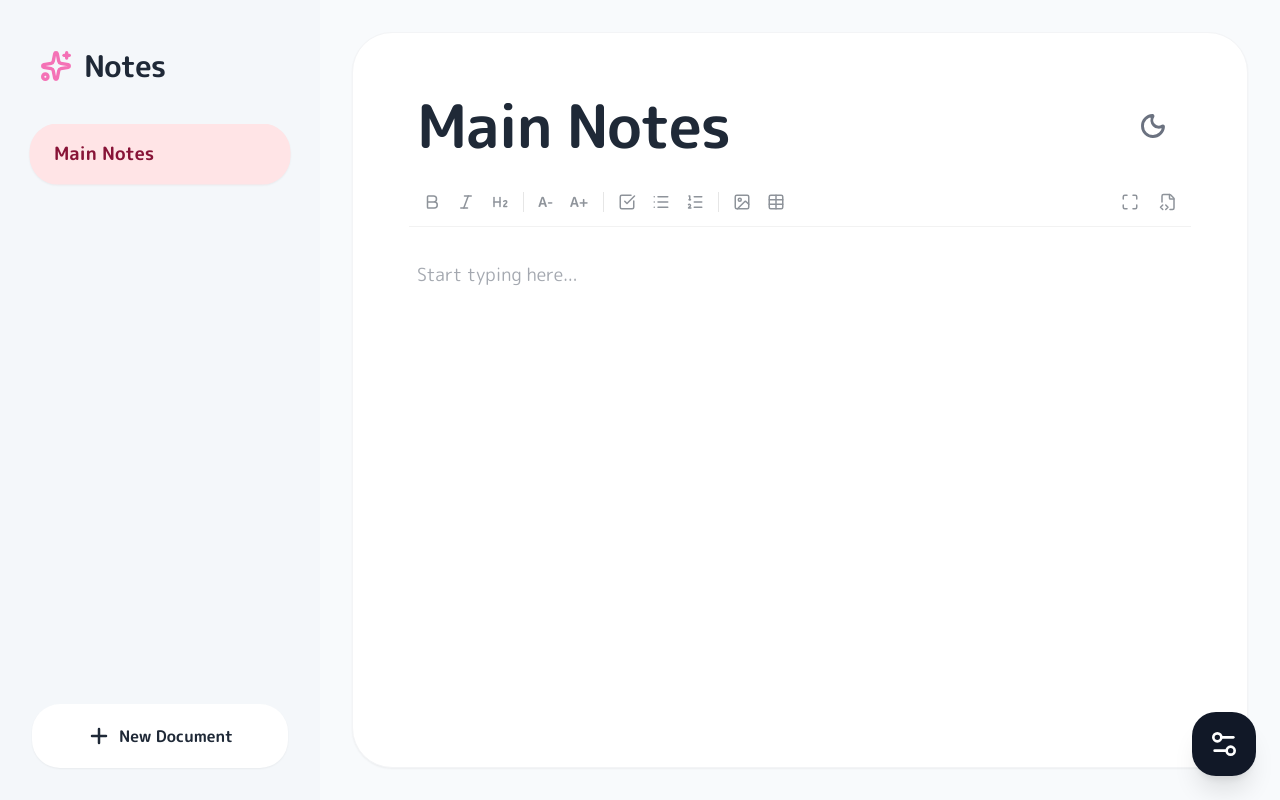
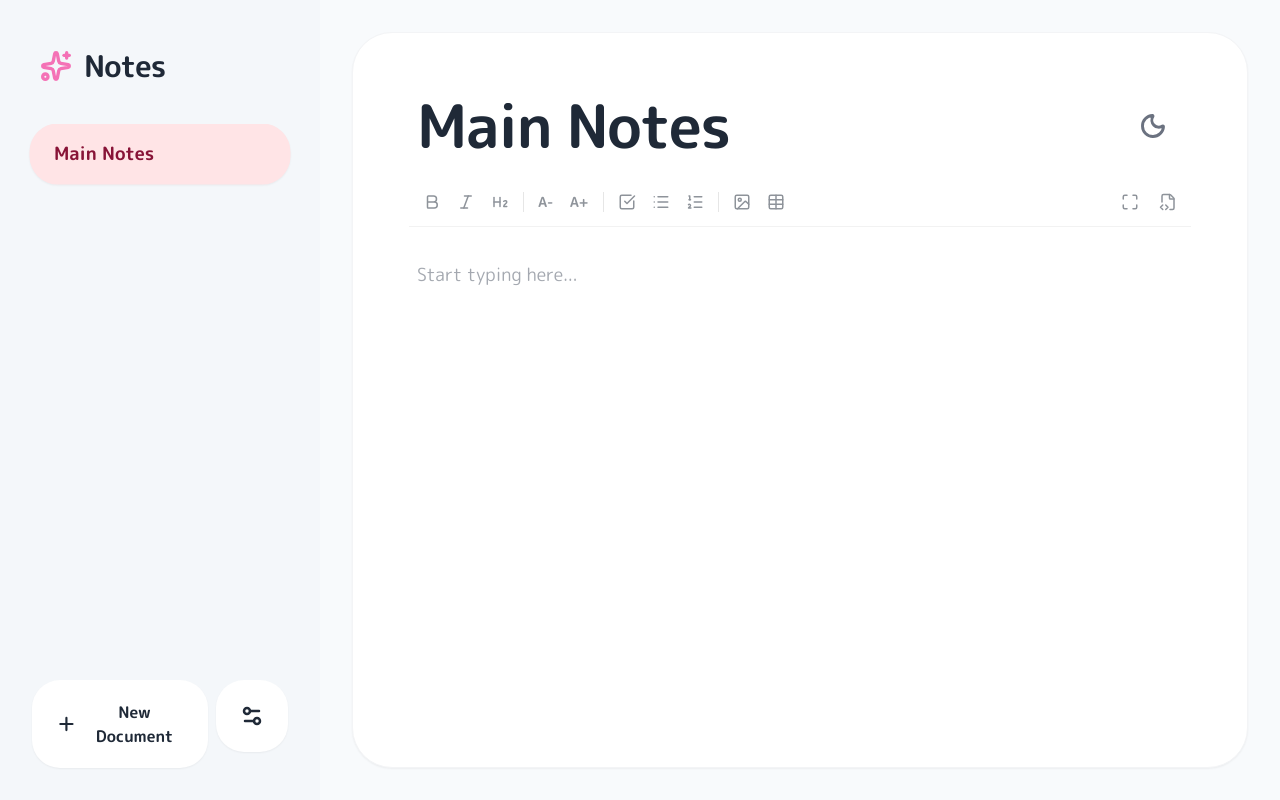
Before and after one commit to its-sorakun/todolist, a React (Vite) app: page / in a window 1280 px wide. Built offline with nearby package versions, Linux system fonts and the light colour scheme; what turndown-plugin-gfm would draw is missing.

Commit message:
move aesthetic theme selector to the sidebar

```diff
--- a/src/themes/AestheticTheme.jsx
+++ b/src/themes/AestheticTheme.jsx
@@ -48,14 +48,32 @@ export default function AestheticTheme({
            })}
         </div>
 
-        <div className="p-2 mt-auto">
+        <div className="p-2 mt-auto flex gap-2 relative">
           <button
             onClick={addNote}
-            className="w-full flex items-center justify-center gap-2 px-6 py-5 bg-white dark:bg-[#2a2a2a] hover:bg-gray-50 dark:hover:bg-[#333] text-gray-800 dark:text-gray-200 rounded-[28px] transition-all font-bold shadow-sm hover:shadow-md"
+            className="flex-grow flex items-center justify-center gap-2 px-6 py-5 bg-white dark:bg-[#2a2a2a] hover:bg-gray-50 dark:hover:bg-[#333] text-gray-800 dark:text-gray-200 rounded-[28px] transition-all font-bold shadow-sm hover:shadow-md"
           >
             <Plus className="w-6 h-6" strokeWidth={2.5} />
             New Document
           </button>
+
+          <button
+            onClick={() => setShowThemeSelector(!showThemeSelector)}
+            className="w-[72px] h-[72px] flex-shrink-0 bg-white dark:bg-[#2a2a2a] hover:bg-gray-50 dark:hover:bg-[#333] text-gray-800 dark:text-gray-200 rounded-[28px] flex items-center justify-center shadow-sm hover:shadow-md transition-all focus:outline-none"
+            aria-label="Toggle Theme Selector"
+          >
+            <Settings2 className="w-6 h-6" strokeWidth={2.5} />
+          </button>
+
+          {showThemeSelector && (
+            <div className="absolute bottom-[80px] left-2 bg-white dark:bg-[#2a2a2a] rounded-[28px] shadow-2xl p-4 flex flex-col gap-2 w-64 border border-gray-100 dark:border-white/5 animate-in fade-in slide-in-from-bottom-4 z-50">
+              <h3 className="text-sm font-bold text-gray-400 mb-2 uppercase tracking-widest px-2">Select Theme</h3>
+              <button onClick={() => {setTheme('aesthetic'); setShowThemeSelector(false)}} className={`p-4 text-left rounded-[20px] font-bold transition-all ${theme === 'aesthetic' ? 'bg-pink-100 dark:bg-pink-900/40 text-pink-700 dark:text-pink-300 shadow-sm' : 'hover:bg-gray-50 dark:hover:bg-gray-700/50 dark:text-gray-200'}`}>✨ Aesthetic (MD3)</button>
+              <button onClick={() => {setTheme('sticky'); setShowThemeSelector(false)}} className={`p-4 text-left rounded-[20px] font-bold transition-all ${theme === 'sticky' ? 'bg-orange-100 dark:bg-orange-900/40 text-orange-800 dark:text-orange-300 shadow-sm' : 'hover:bg-gray-50 dark:hover:bg-gray-700/50 dark:text-gray-200'}`}>📌 Corkboard</button>
+              <button onClick={() => {setTheme('retro'); setShowThemeSelector(false)}} className={`p-4 text-left rounded-[20px] font-bold transition-all ${theme === 'retro' ? 'bg-yellow-200 dark:bg-yellow-900/40 text-yellow-900 dark:text-yellow-300 shadow-sm' : 'hover:bg-gray-50 dark:hover:bg-gray-700/50 dark:text-gray-200'}`}>👾 Retro Degen</button>
+              <button onClick={() => {setTheme('waifu'); setShowThemeSelector(false)}} className={`p-4 text-left rounded-[20px] font-bold transition-all ${theme === 'waifu' ? 'bg-purple-200 dark:bg-purple-900/40 text-purple-900 dark:text-purple-300 shadow-sm' : 'hover:bg-gray-50 dark:hover:bg-gray-700/50 dark:text-gray-200'}`}>🌸 Waifu Glass</button>
+            </div>
+          )}
         </div>
       </div>
 
@@ -103,28 +121,6 @@ export default function AestheticTheme({
           </div>
         )}
       </div>
-
-      {/* Theme Selector FAB */}
-      <div className="fixed bottom-6 right-6 z-50">
-        <div className="relative">
-          {showThemeSelector && (
-            <div className="absolute bottom-20 right-0 bg-white dark:bg-[#2a2a2a] rounded-[28px] shadow-2xl p-4 flex flex-col gap-2 w-64 border border-gray-100 dark:border-white/5 animate-in fade-in slide-in-from-bottom-4">
-              <h3 className="text-sm font-bold text-gray-400 mb-2 uppercase tracking-widest px-2">Select Theme</h3>
-              <button onClick={() => {setTheme('aesthetic'); setShowThemeSelector(false)}} className={`p-4 text-left rounded-[20px] font-bold transition-all ${theme === 'aesthetic' ? 'bg-pink-100 dark:bg-pink-900/40 text-pink-700 dark:text-pink-300 shadow-sm' : 'hover:bg-gray-50 dark:hover:bg-gray-700/50 dark:text-gray-200'}`}>✨ Aesthetic (MD3)</button>
-              <button onClick={() => {setTheme('sticky'); setShowThemeSelector(false)}} className={`p-4 text-left rounded-[20px] font-bold transition-all ${theme === 'sticky' ? 'bg-orange-100 dark:bg-orange-900/40 text-orange-800 dark:text-orange-300 shadow-sm' : 'hover:bg-gray-50 dark:hover:bg-gray-700/50 dark:text-gray-200'}`}>📌 Corkboard</button>
-              <button onClick={() => {setTheme('retro'); setShowThemeSelector(false)}} className={`p-4 text-left rounded-[20px] font-bold transition-all ${theme === 'retro' ? 'bg-yellow-200 dark:bg-yellow-900/40 text-yellow-900 dark:text-yellow-300 shadow-sm' : 'hover:bg-gray-50 dark:hover:bg-gray-700/50 dark:text-gray-200'}`}>👾 Retro Degen</button>
-              <button onClick={() => {setTheme('waifu'); setShowThemeSelector(false)}} className={`p-4 text-left rounded-[20px] font-bold transition-all ${theme === 'waifu' ? 'bg-purple-200 dark:bg-purple-900/40 text-purple-900 dark:text-purple-300 shadow-sm' : 'hover:bg-gray-50 dark:hover:bg-gray-700/50 dark:text-gray-200'}`}>🌸 Waifu Glass</button>
-            </div>
-          )}
-          <button
-            onClick={() => setShowThemeSelector(!showThemeSelector)}
-            className="w-16 h-16 bg-gray-900 dark:bg-white text-white dark:text-gray-900 rounded-[24px] flex items-center justify-center shadow-xl hover:scale-110 transition-transform focus:outline-none"
-            aria-label="Toggle Theme Selector"
-          >
-            <Settings2 className="w-8 h-8" />
-          </button>
-        </div>
-      </div>
     </div>
   );
 }
```
